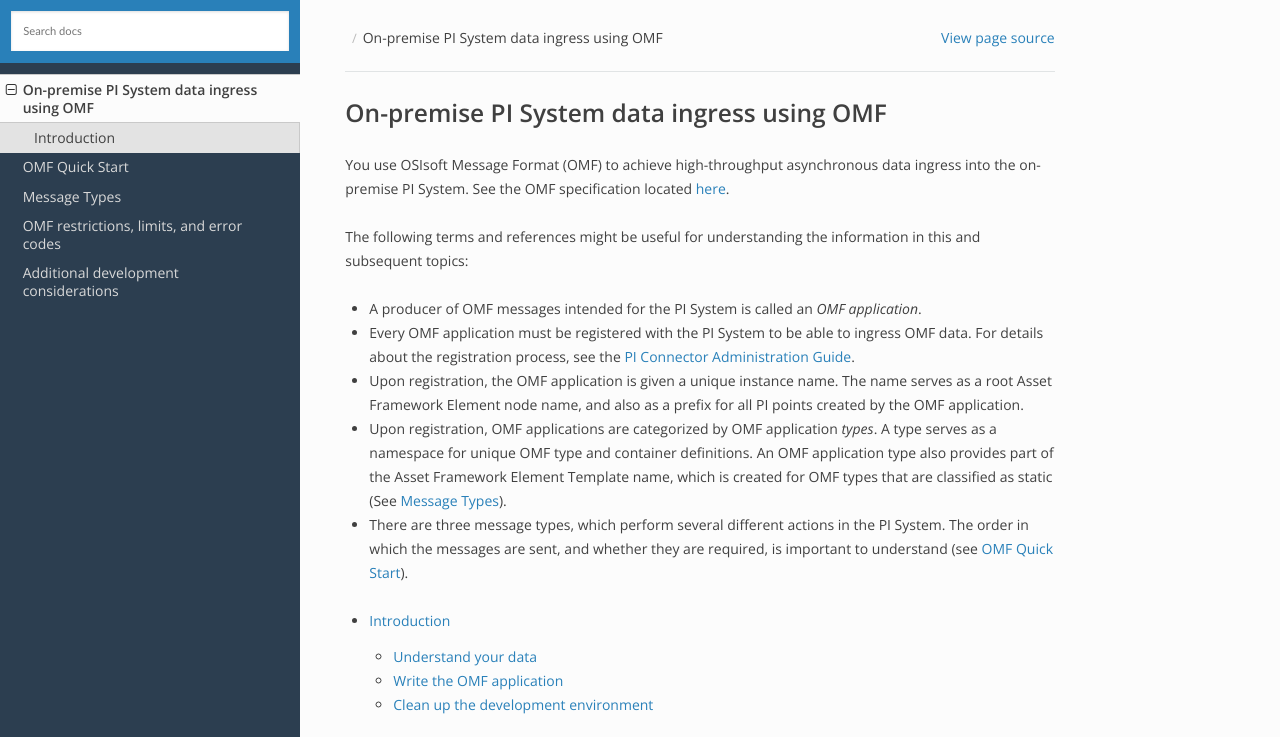
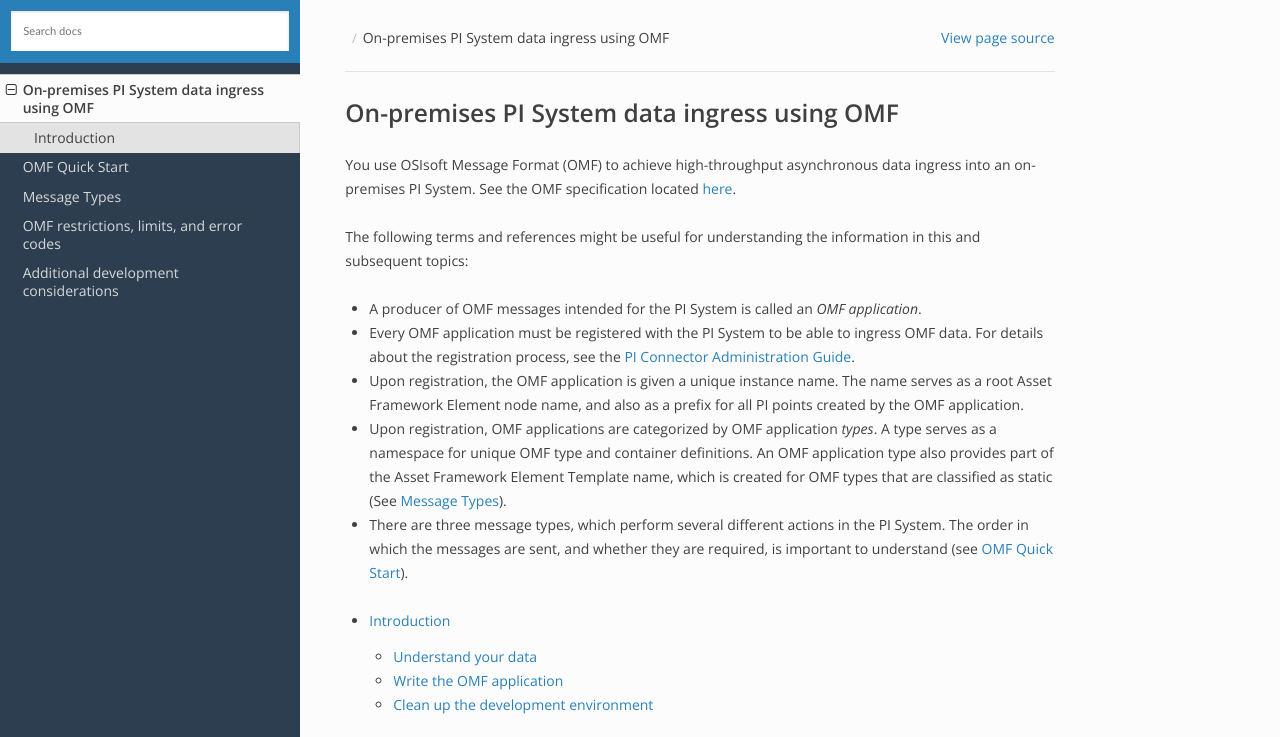
Before and after one commit to osisoft/OMF-Developer-Companion-Guide, a Sphinx documentation site: the page built from docs/OMF-Dev-Intro.rst, in a window 1280 px wide and 1031 px high, cut to the strip 0-737 px from the top of the window. Built offline with Sphinx 7.4.7 and the Read the Docs theme 2.0.0, drawn with Linux system fonts in a browser that asks for light colours.

Commit message:
Update OMF-Dev-Intro.rst

```diff
--- a/docs/OMF-Dev-Intro.rst
+++ b/docs/OMF-Dev-Intro.rst
@@ -1,7 +1,7 @@
-On-premise PI System data ingress using OMF
-================================
+On-premises PI System data ingress using OMF
+============================================
 
-You use OSIsoft Message Format (OMF) to achieve high-throughput asynchronous data ingress into the on-premise PI System.
+You use OSIsoft Message Format (OMF) to achieve high-throughput asynchronous data ingress into an on-premises PI System.
 See the OMF specification located `here <http://omf-docs.osisoft.com/en/v1.0/>`_.
 
 The following terms and references might be useful for understanding the information in this and subsequent topics:
```
